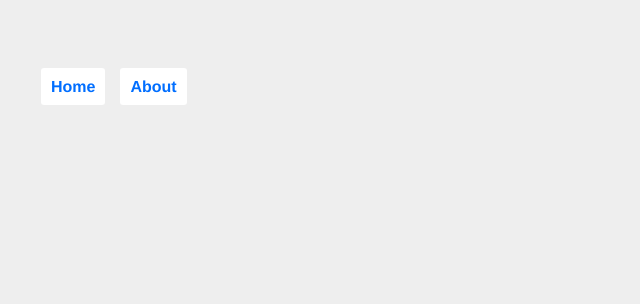
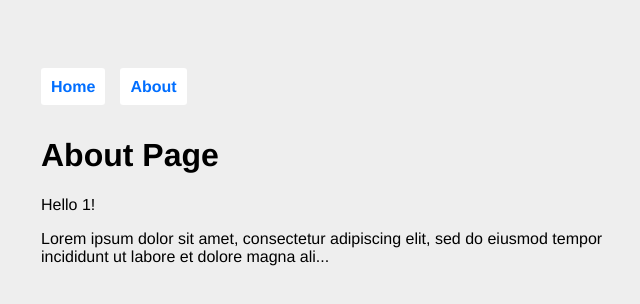
Before and after one commit to ClareBee/vue-js-experiment, a Vue app: page /#/about/1 in a window 1280 px wide. Shown: the top 304 px of the page, without its empty margins (283-923 px from the left). Built offline with nearby package versions, Linux system fonts and the light colour scheme; a small style sheet from the web is missing.

Commit message:
Example of how to get values from params

```diff
--- a/src/components/About.vue
+++ b/src/components/About.vue
@@ -1,6 +1,18 @@
 <template>
   <div class="about">
     <h1>About Page</h1>
+    <p>Hello {{ visitor_name }}!</p>
     <p>Lorem ipsum dolor sit amet, consectetur adipiscing elit, sed do eiusmod tempor incididunt ut labore et dolore magna ali...</p>
   </div>
 </template>
+
+<script>
+export default {
+  name: 'About',
+  data() {
+    return {
+      visitor_name: this.$route.params.name
+    }
+  }
+}
+</script>
--- a/src/router.js
+++ b/src/router.js
@@ -13,7 +13,7 @@ export default new Router({
       component: Skills
     },
     {
-      path: '/about',
+      path: '/about/:name',
       name: 'about',
       component: About
     }
```
